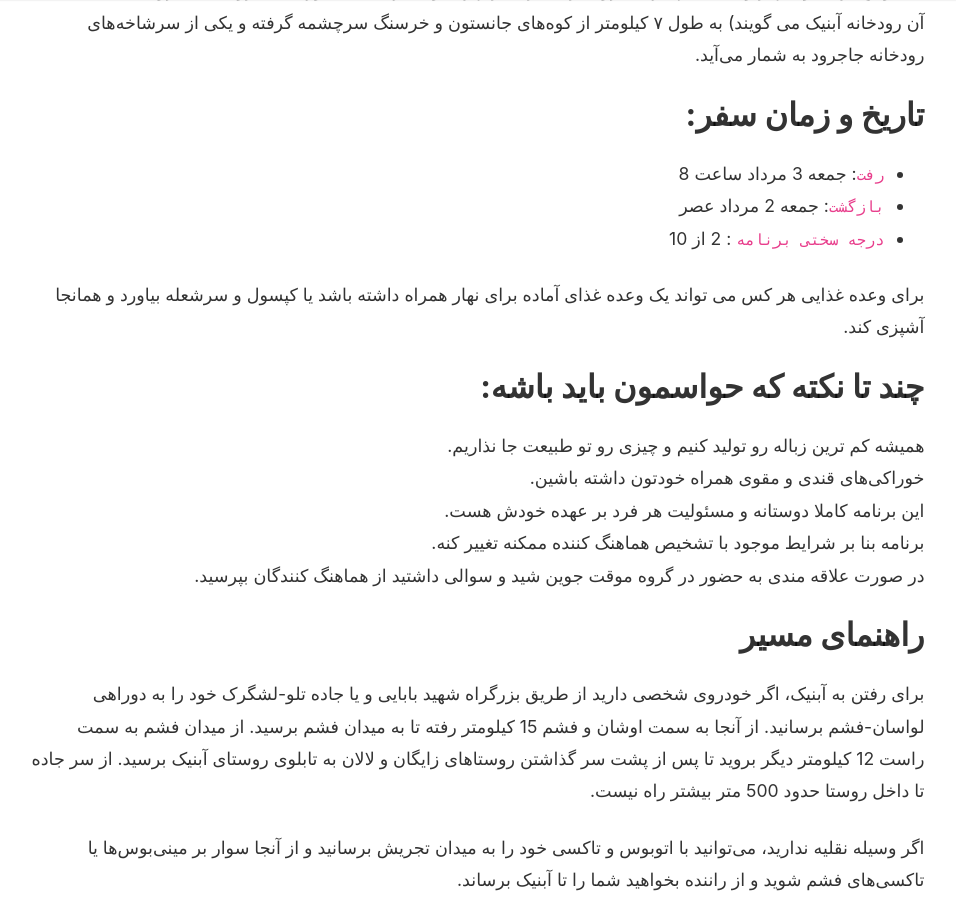
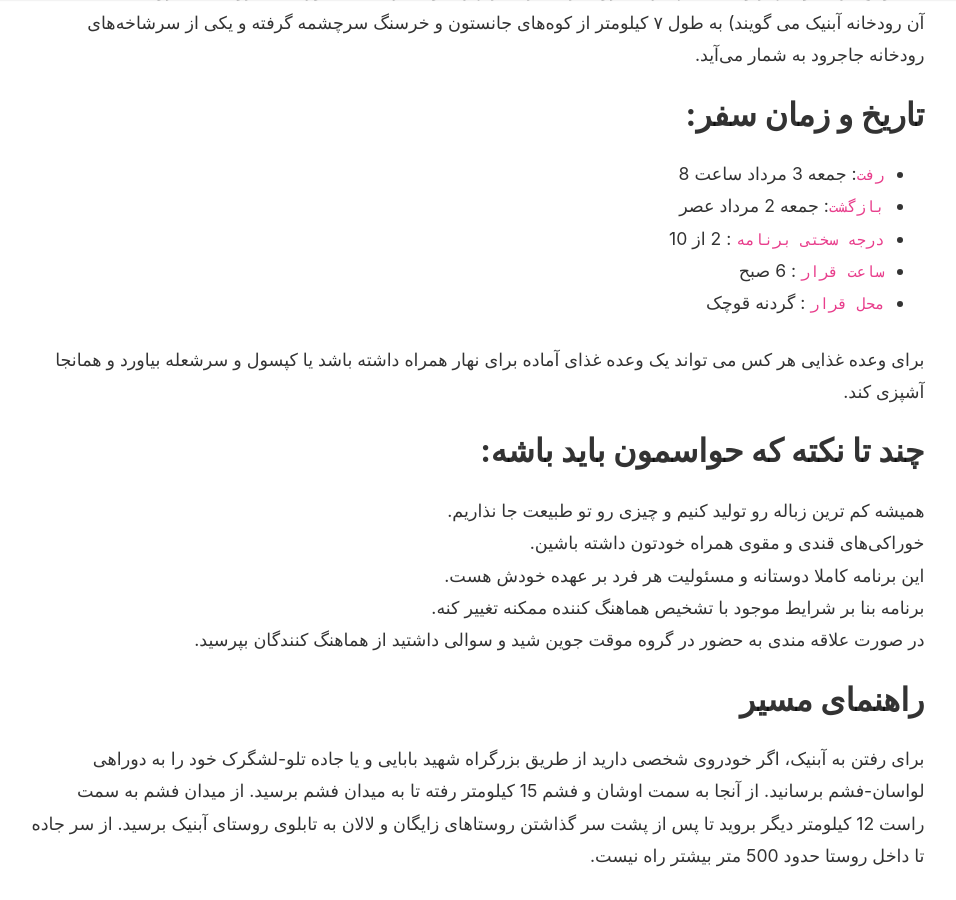
Before and after one commit to MHKarami97/active, a Jekyll site: the page built from _posts/2021-08-23-janeston.md, in a window 1280 px wide and 900 px high, scrolled down 1490 px. Shown: the whole window, without its empty margins (163-1119 px from the left). Built offline with Jekyll 4.4.1, drawn with Linux system fonts in a browser that asks for light colours; nearby versions of some CDN libraries; comment, search, counter and statistics services are not loaded; some of the changed text lies outside the part shown.

Commit message:
update janseton

```diff
--- a/_posts/2021-08-23-janeston.md
+++ b/_posts/2021-08-23-janeston.md
@@ -20,6 +20,8 @@ rating: 5
   - `رفت`: جمعه 3 مرداد ساعت 8
   - `بازگشت`: جمعه 2 مرداد عصر
   - `درجه سختی برنامه` : 2 از 10
+  - `ساعت قرار` : 6 صبح
+  - `محل قرار` : گردنه قوچک
 
 برای وعده‌ غذایی هر کس می تواند یک وعده غذای آماده برای نهار همراه داشته باشد یا کپسول و سرشعله بیاورد و همانجا آشپزی کند.
 
@@ -76,3 +78,5 @@ rating: 5
 `گروه موقت واتساپ` : [whatsapp](https://chat.whatsapp.com/ECgQcAQkuFFGghuqc3NtYT)
 
 `موقعیت` : [map location](https://maps.google.com/maps?ll=35.988604,51.621015&z=16&t=m&hl=en-US&gl=US&mapclient=embed&q=35%C2%B059%2719.0%22N%2051%C2%B037%2715.7%22E%2035.988604%2C%2051.621015@35.9886035,51.6210148)
+
+`محل قرار` : [map location](https://www.google.com/maps?q=35.8096017360298,51.578513905406&z=17&hl=en)
```
Also changed, not shown: assets/img/nature/106-janeston.png.
